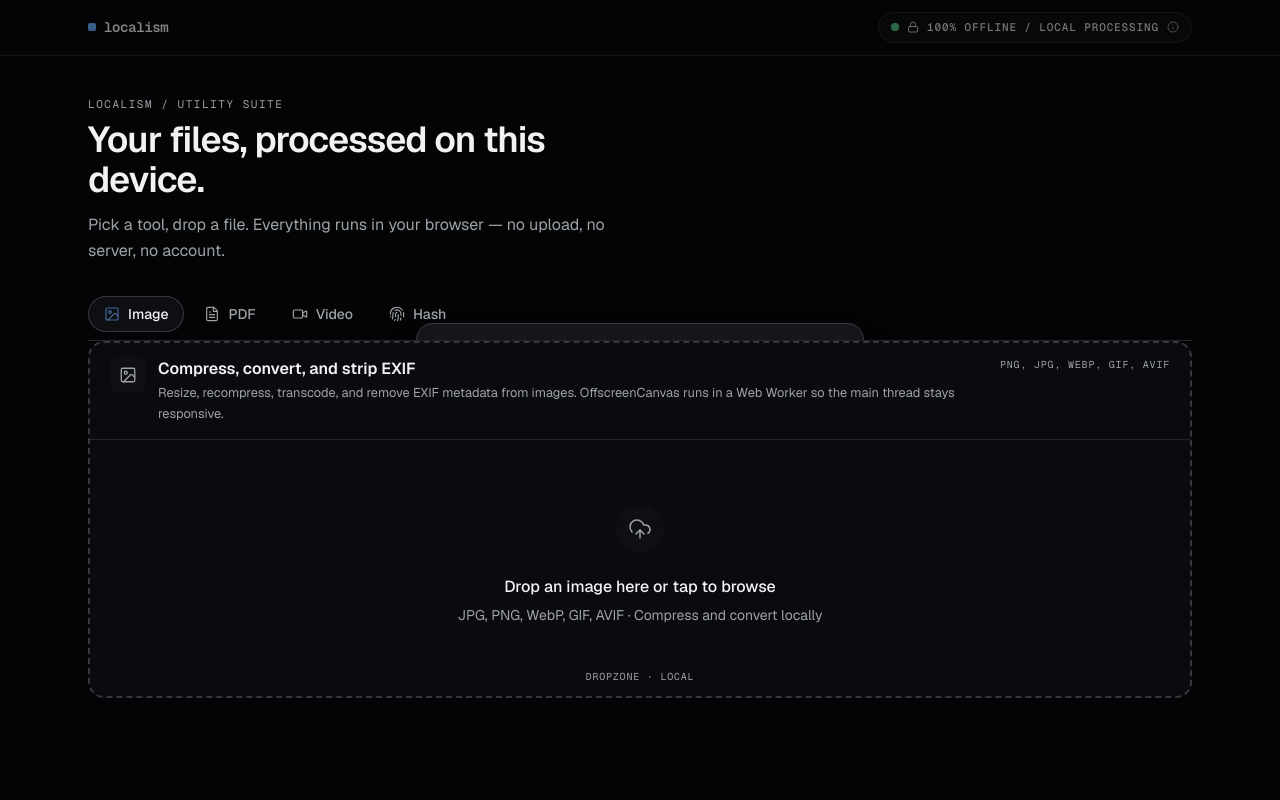
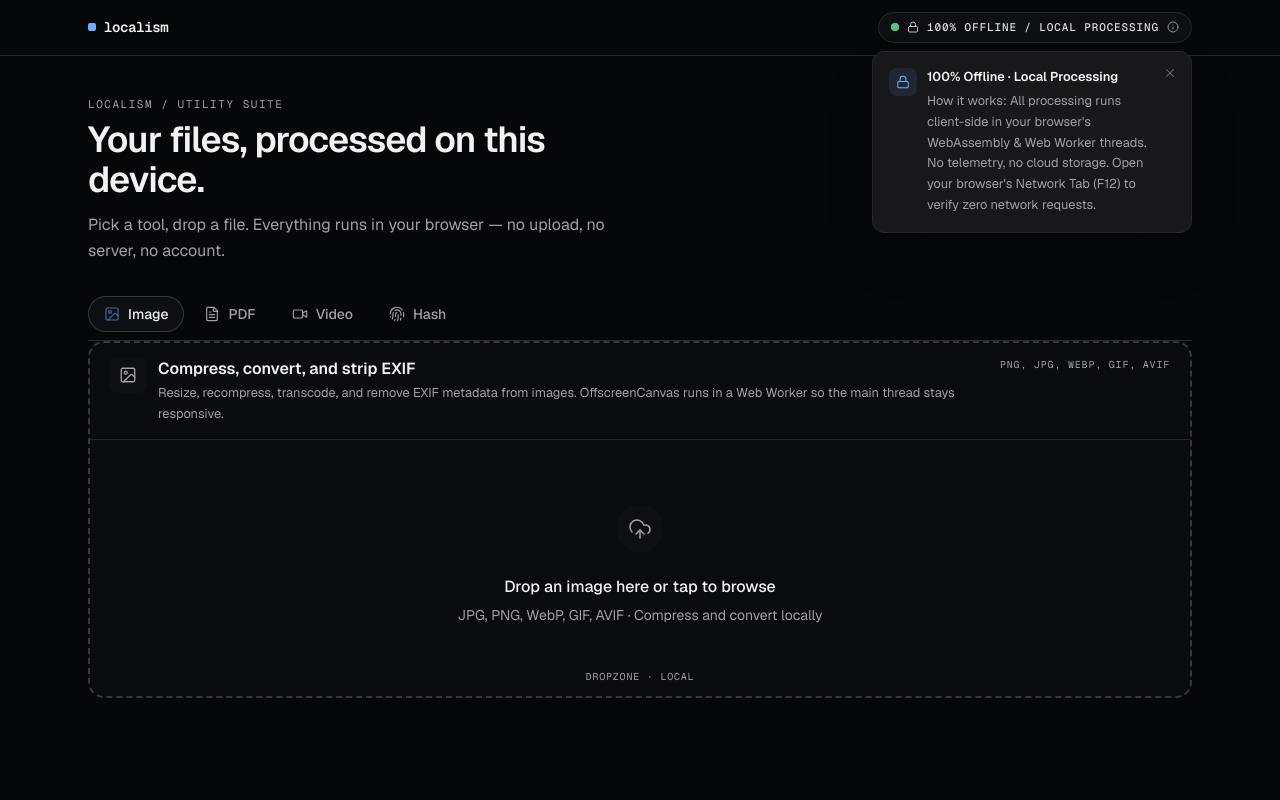
Before and after one commit to satirrdev/localism, a Next.js app: page / in a window 1280 px wide. Both pictures are taken after a click on the button "100% OFFLINE / LOCAL PROCESSING". Shown: the top 800 px of the page. Built offline with nearby package versions, Linux system fonts and the light colour scheme.

Commit message:
fix: anchor 100% Offline info popover to top-right badge
Replace centered modal dialog with a fixed popover anchored tightly below
the top-right badge (getBoundingClientRect, right-aligned, sideOffset 8,
z-50). Closes on outside click and Escape. Kept out of main content flow.

```diff
--- a/src/components/site-header.tsx
+++ b/src/components/site-header.tsx
@@ -1,45 +1,97 @@
 "use client";
 
-import { useRef, useState, type ReactNode } from "react";
+import { useEffect, useRef, useState } from "react";
 import { Info, Lock, X } from "lucide-react";
 
 const HOW_IT_WORKS =
   "How it works: All processing runs client-side in your browser's WebAssembly & Web Worker threads. No telemetry, no cloud storage. Open your browser's Network Tab (F12) to verify zero network requests.";
 
-function Dialog({ open, onClose, children }: { open: boolean; onClose: () => void; children: ReactNode }) {
-  if (!open) return null;
+function OfflinePopover({
+  open,
+  onClose,
+  triggerRef,
+  children,
+}: {
+  open: boolean;
+  onClose: () => void;
+  triggerRef: React.RefObject<HTMLButtonElement | null>;
+  children: React.ReactNode;
+}) {
+  const panelRef = useRef<HTMLDivElement>(null);
+  const [pos, setPos] = useState<{ right: number; top: number } | null>(null);
+
+  /* anchor to the trigger badge (right-aligned, below it) */
+  useEffect(() => {
+    if (!open) return;
+    const el = triggerRef.current;
+    if (!el) return;
+    const rect = el.getBoundingClientRect();
+    setPos({ right: window.innerWidth - rect.right, top: rect.bottom + 8 });
+  }, [open, triggerRef]);
+
+  /* close on outside (click) click */
+  useEffect(() => {
+    if (!open) return;
+    function onPointerDown(e: MouseEvent | TouchEvent) {
+      const t = e.target as Node;
+      if (panelRef.current?.contains(t)) return;
+      if (triggerRef.current?.contains(t)) return;
+      onClose();
+    }
+    document.addEventListener("mousedown", onPointerDown);
+    document.addEventListener("touchstart", onPointerDown);
+    return () => {
+      document.removeEventListener("mousedown", onPointerDown);
+      document.removeEventListener("touchstart", onPointerDown);
+    };
+  }, [open, onClose, triggerRef]);
+
+  /* close on Escape */
+  useEffect(() => {
+    if (!open) return;
+    function onKey(e: KeyboardEvent) {
+      if (e.key === "Escape") onClose();
+    }
+    document.addEventListener("keydown", onKey);
+    return () => document.removeEventListener("keydown", onKey);
+  }, [open, onClose]);
+
+  if (!open || !pos) return null;
+
   return (
     <div
-      className="fixed inset-0 z-modal flex items-center justify-center p-4"
+      ref={panelRef}
       role="dialog"
-      aria-modal="true"
+      aria-modal="false"
       aria-label="How Localism works"
+      className="animate-pop fixed z-50 w-80 rounded-xl border border-zinc-800 bg-zinc-900 p-4 text-xs leading-relaxed text-zinc-300 shadow-2xl"
+      style={{
+        right: pos.right,
+        top: pos.top,
+        maxWidth: "calc(100vw - 1.5rem)",
+      }}
     >
       <button
         type="button"
+        onClick={onClose}
         aria-label="Close"
-        onClick={onClose}
-        className="absolute inset-0 bg-black/60 animate-pulse-soft"
-      />
-      <div className="animate-pop relative w-full max-w-md rounded-2xl border border-rule-2 bg-panel-2 p-5 shadow-2xl">
-        <button
-          type="button"
-          onClick={onClose}
-          aria-label="Close dialog"
-          className="absolute right-3 top-3 rounded-full p-1.5 text-muted transition-colors hover:bg-paper-3 hover:text-ink-2"
-        >
-          <X className="h-4 w-4" strokeWidth={1.75} />
-        </button>
-        <div className="flex items-start gap-3">
-          <span className="flex h-9 w-9 shrink-0 items-center justify-center rounded-lg bg-accent/10">
-            <Lock aria-hidden="true" className="h-4.5 w-4.5 text-accent" strokeWidth={1.75} />
-          </span>
-          <div>
-            <h2 className="text-sm font-semibold text-ink">
-              100% Offline · Local Processing
-            </h2>
-            <p className="mt-2 text-xs leading-relaxed text-muted">{children}</p>
-          </div>
+        className="absolute right-2.5 top-2.5 rounded-full p-1 text-zinc-500 transition-colors hover:bg-zinc-800 hover:text-zinc-200"
+      >
+        <X className="h-3.5 w-3.5" strokeWidth={1.75} />
+      </button>
+      <div className="flex items-start gap-2.5 pr-5">
+        <span className="flex h-7 w-7 shrink-0 items-center justify-center rounded-lg bg-accent/10">
+          <Lock
+            aria-hidden="true"
+            className="h-3.5 w-3.5 text-accent"
+            strokeWidth={1.75}
+          />
+        </span>
+        <div>
+          <h2 className="text-xs font-semibold text-zinc-100">
+            100% Offline · Local Processing
+          </h2>
+          <p className="mt-1.5 text-zinc-400">{children}</p>
         </div>
       </div>
     </div>
@@ -51,7 +103,7 @@
   const badgeRef = useRef<HTMLButtonElement>(null);
 
   return (
-    <header className="border-b border-rule bg-paper">
+    <header className="relative border-b border-rule bg-paper">
       <div className="mx-auto flex w-full max-w-[72rem] flex-wrap items-center justify-between gap-x-4 gap-y-2 px-4 py-3 sm:px-6">
         <a
           href="#"
@@ -68,12 +120,15 @@
         <button
           ref={badgeRef}
           type="button"
-          onClick={() => setOpen(true)}
+          onClick={() => setOpen((v) => !v)}
           aria-haspopup="dialog"
           aria-expanded={open}
           className="hover-lift flex cursor-pointer items-center gap-2 rounded-full border border-rule bg-paper-2 px-3 py-1.5 transition-colors duration-200 ease-out hover:border-rule-2 hover:bg-panel-2"
         >
-          <span aria-hidden="true" className="animate-glow relative flex h-2 w-2">
+          <span
+            aria-hidden="true"
+            className="animate-glow relative flex h-2 w-2"
+          >
             <span className="absolute inline-flex h-full w-full rounded-full bg-ok opacity-60" />
             <span className="status-dot relative inline-flex h-2 w-2 rounded-full bg-ok" />
           </span>
@@ -93,9 +148,13 @@
         </button>
       </div>
 
-      <Dialog open={open} onClose={() => setOpen(false)}>
+      <OfflinePopover
+        open={open}
+        onClose={() => setOpen(false)}
+        triggerRef={badgeRef}
+      >
         {HOW_IT_WORKS}
-      </Dialog>
+      </OfflinePopover>
     </header>
   );
 }
```
